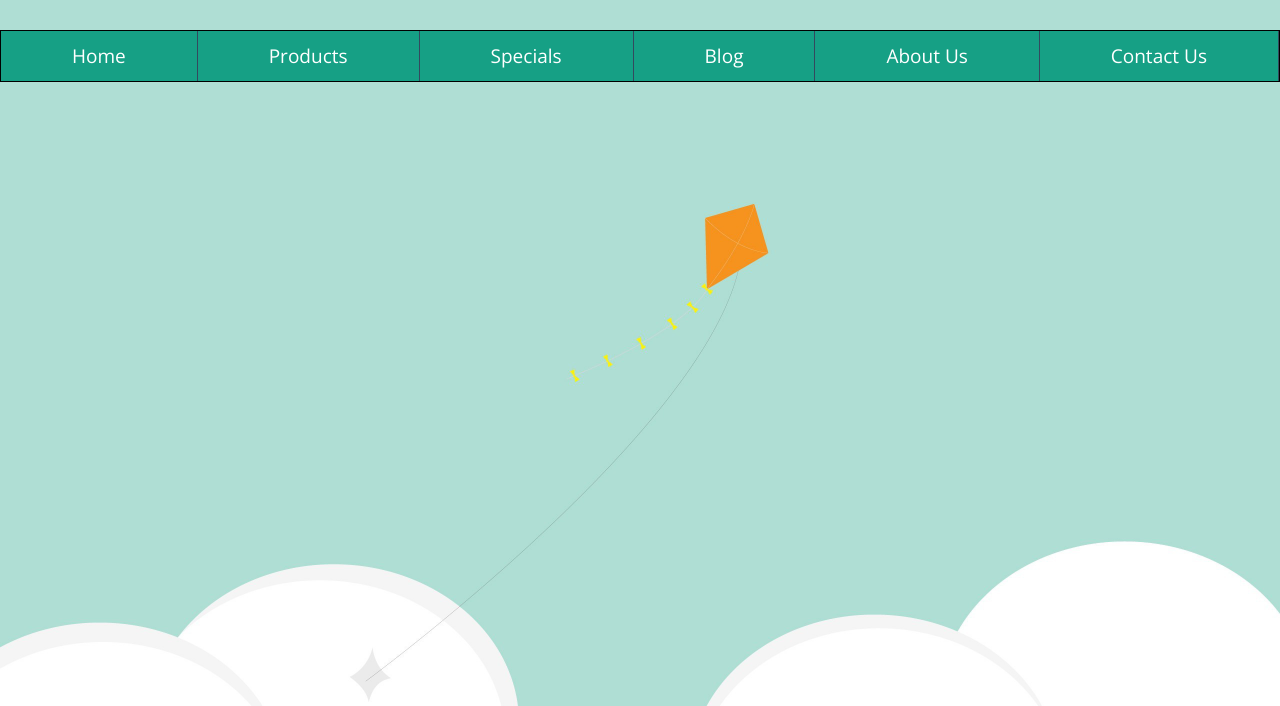
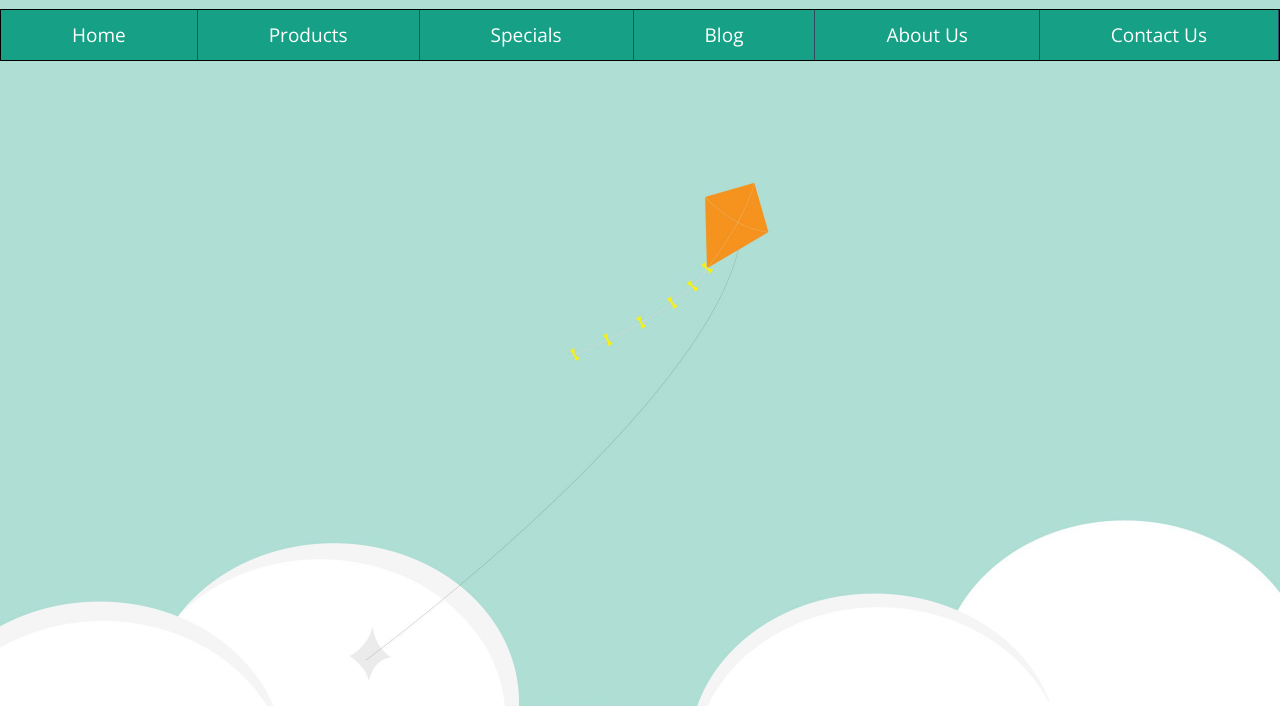
Before and after one commit to Glx777/FlexBox-responsive-layout-project, a plain HTML site: page index.html in a window 1280 px wide. Shown: the part 94-800 px from the top of the page. Drawn offline with nearby package versions, Linux system fonts and the light colour scheme.

Commit message:
Some changes

```diff
--- a/styles/sass/styles.scss
+++ b/styles/sass/styles.scss
@@ -24,7 +24,7 @@ header {
   padding: 1%;
 }
 nav {
-  margin-top: 1.5em;
+  margin-top: .5em;
   border: 1px solid #000;
   display: flex !important;
   flex-direction: row;
```
Also changed, not shown: styles/css/styles.css, 1 other file.
